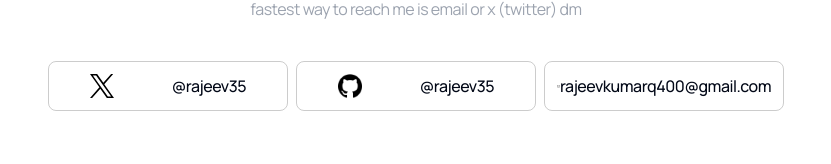
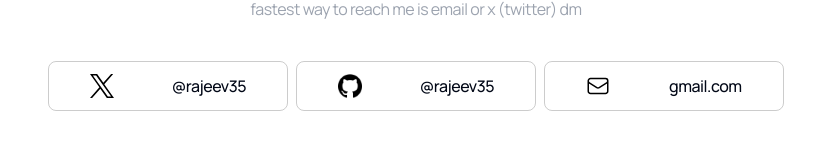
Before and after one commit to rajeev35/portfolio, a Next.js app: page / in a window 1280 px wide. Shown: the part 1956-2120 px from the top of the page, without its empty margins (224-1055 px from the left). Built offline with nearby package versions, Linux system fonts and the light colour scheme.

Commit message:
gmail fix

```diff
--- a/components/Contact.tsx
+++ b/components/Contact.tsx
@@ -24,7 +24,7 @@ const social: SocialLink[] = [
   {
     link: "mailto:rajeevkumarq400@gmail.com",
     image: "/mail.svg",
-    handle: "rajeevkumarq400@gmail.com",
+    handle: "gmail.com",
   },
 ];
 
```
